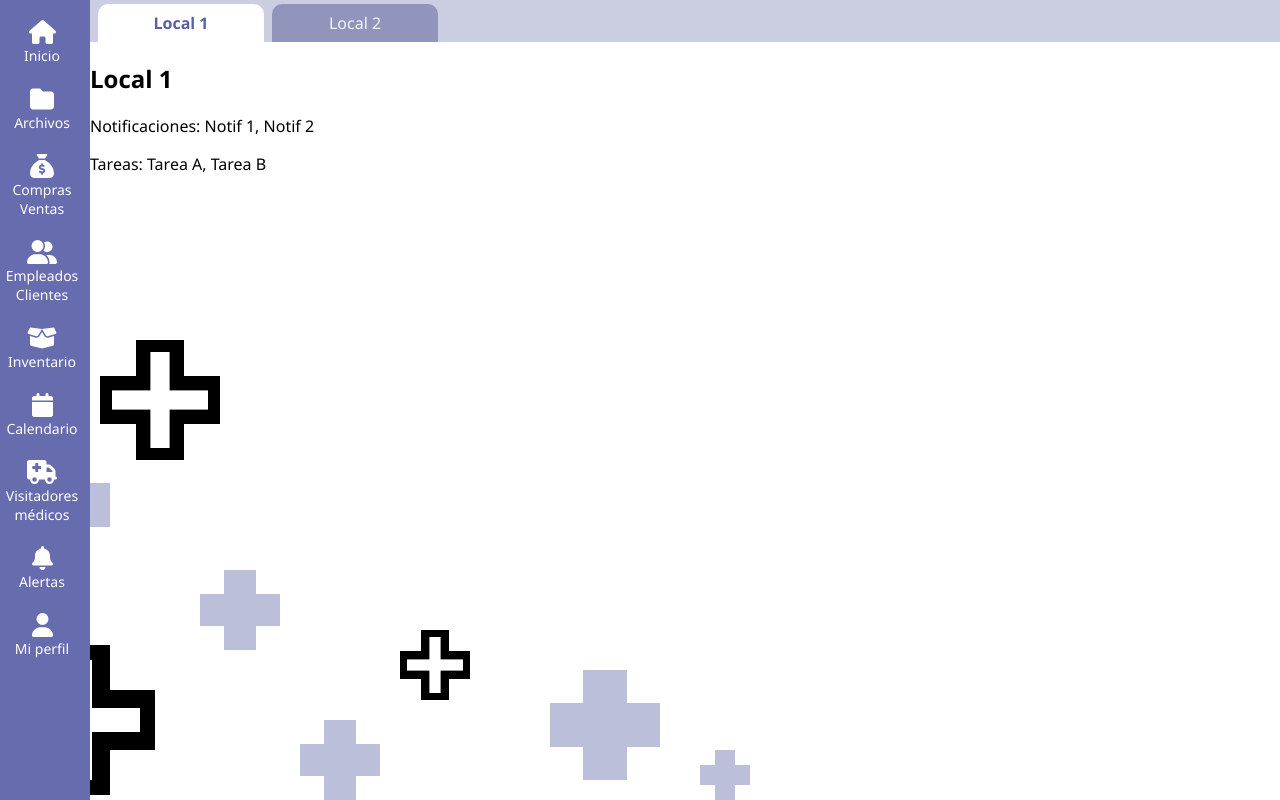
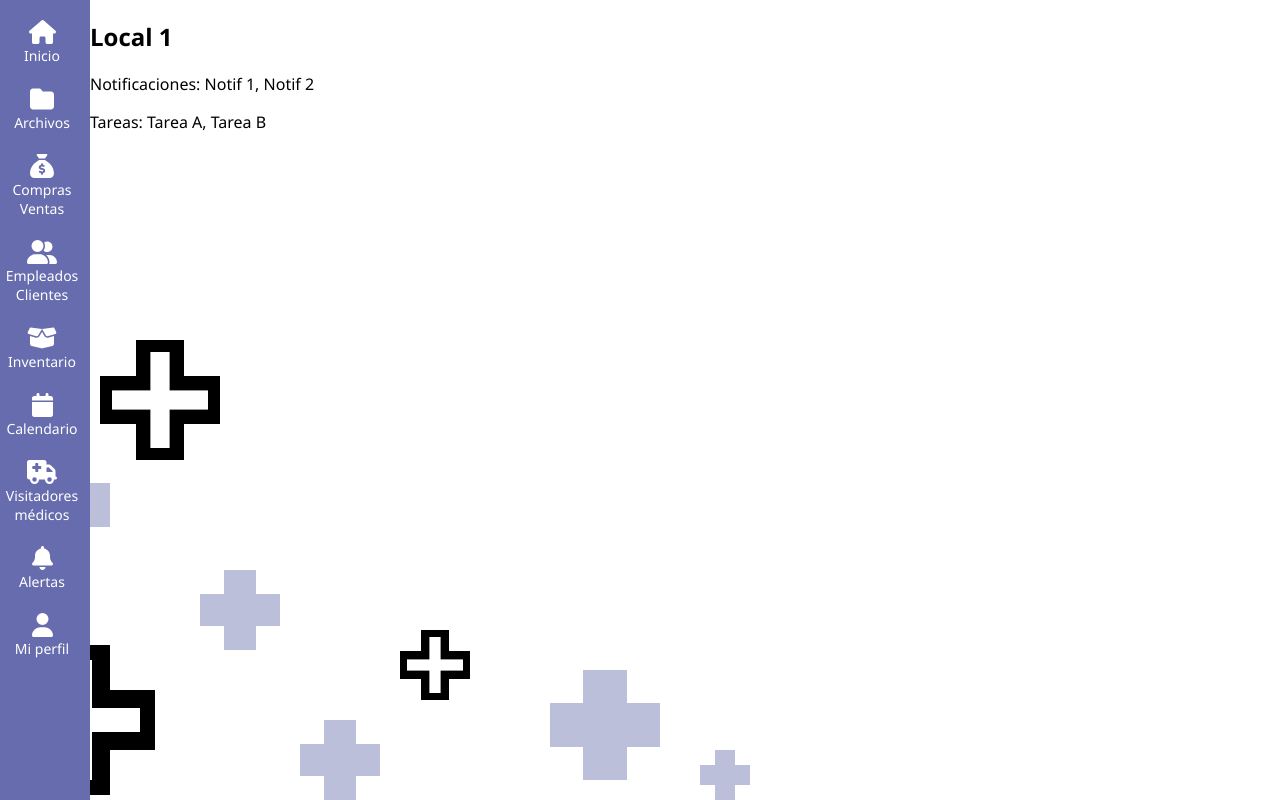
Before and after one commit to DufreyM/ERP-frontend, a React (Vite) app: page /admin in a window 1280 px wide. Built offline with nearby package versions, Linux system fonts and the light colour scheme; no server answers; the HTML template or start-up script is replaced by a standard one.

Commit message:
quitar las pestañas de locales en pantallas no necesarias

```diff
--- a/src/layouts/AdminLayout.jsx
+++ b/src/layouts/AdminLayout.jsx
@@ -26,9 +26,8 @@ export default function AdminLayout() {
   const { pathname } = useLocation();
 
   //const [rightPanelCollapsed, setRightPanelCollapsed] = useState(false);
-
+  //colores del fondo :D
   const variantMap = {
-
     "/admin/dashboard": "blue",
     "/admin/mi-perfil": "blue",
     "/admin/archivos": "orange",
@@ -37,9 +36,9 @@ export default function AdminLayout() {
     "/admin/inventario": "blue",
     "/admin/calendario": "transparent",
     "/admin/visitadores-medicos": "blue",
-
   };
 
+  //posiciones del fondo
   const variantMapPositionMirrored = {
     "/admin/dashboard": false,
     "/admin/mi-perfil": false,
@@ -49,6 +48,26 @@ export default function AdminLayout() {
     "/admin/visitadores-medicos": true,
 
   };
+
+  //las rutas que tiene locales
+  const showTabsLocalesRoutes = [
+    "/admin/",
+    "/admin/dashboard",
+    "/admin/inventario",
+    "/admin/historial-vc",
+    "/admin/historial-vc/nueva-venta",
+    "/admin/historial-vc/nueva-compra",
+    "/admin/configurar-ec",
+    "/admin/calendario",
+    "/admin/archivos",
+    "/admin/notificaciones",
+    //"/admin/mi-perfil",
+    //"/admin/visitadores-medicos",
+  ];
+
+  // Chequear si la ruta actual debe mostrar los tabs
+  const showTabsLocales = showTabsLocalesRoutes.includes(pathname);
+
 
   const variant = variantMap[pathname] || "default";
   const mirrored = variantMapPositionMirrored[pathname] || false;
@@ -67,13 +86,16 @@ export default function AdminLayout() {
         <Navbar items={adminItems} />
         <main
           className="admin-content"
+          >
 
-          >
+          {showTabsLocales && (
           <TabsLocales
             locales={locales}
             selectedLocal={selectedLocal}
             onSelect={setSelectedLocal}
           />
+          )}
+
           <Outlet context={{ selectedLocal,
             //  rightPanelCollapsed
              }} />
```
